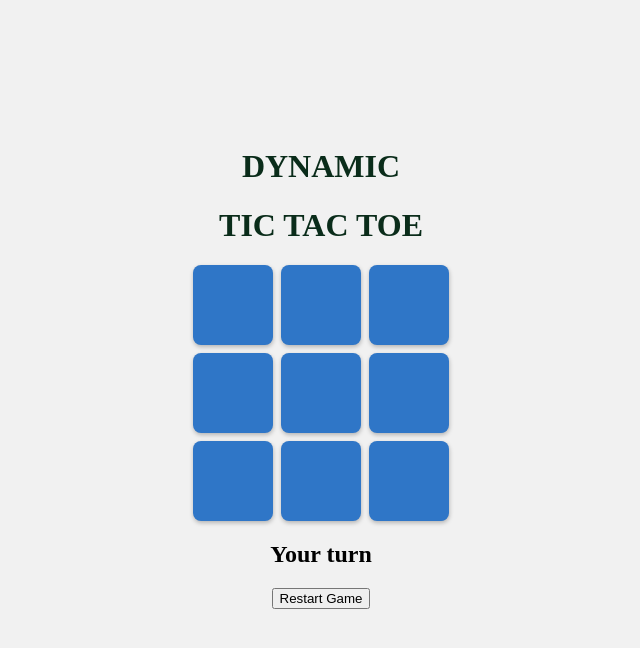
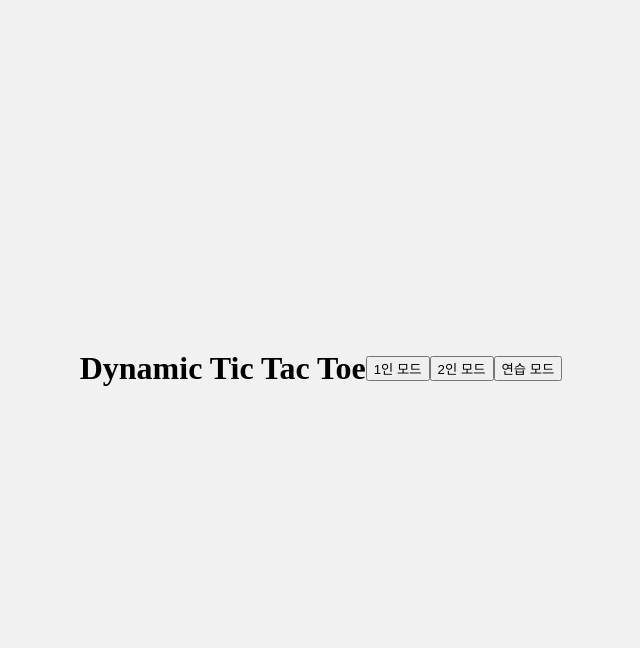
Before and after one commit to yesjuhee/dynamic-tic-tac-toe, a Django app: page /game/ in a window 1280 px wide. Shown: the top 648 px of the page, without its empty margins (319-959 px from the left). Run offline with Django 4.2, Linux system fonts and the light colour scheme.

Commit message:
feat: 라우팅 수정

```diff
--- a/game/static/js/game.js
+++ b/game/static/js/game.js
@@ -10,7 +10,7 @@ document.addEventListener("DOMContentLoaded", () => {
 
     const cellIndex = event.target.getAttribute("cellIndex");
 
-    fetch(`/game/user/${cellIndex}/`)
+    fetch(`/game/play/user/${cellIndex}/`)
       .then((response) => response.json())
       .then((data) => {
         updateGame(data);
@@ -18,7 +18,7 @@ document.addEventListener("DOMContentLoaded", () => {
         if (data.running && data.status_text !== "Invalid move!") {
           isUserTurn = false;
           setTimeout(() => {
-            fetch(`/game/computer`)
+            fetch(`/game/play/computer`)
               .then((response) => response.json())
               .then((data) => {
                 updateGame(data);
--- /dev/null
+++ b/game/templates/couple_mode.html
@@ -0,0 +1 @@
+<h1>Couple Mode</h1>
--- a/game/templates/index.html
+++ b/game/templates/index.html
@@ -8,20 +8,9 @@
     <link rel="stylesheet" href="{% static '/css/main.css' %}" />
   </head>
   <body>
-    <div class="wrapper">
-      <div class="head">
-        <h1>DYNAMIC</h1><h1> TIC TAC TOE</h1>
-      </div>
-      <div id="game_container">
-        <div id="game_board">
-          {% for cell in game_board %}
-          <div class="cell" cellIndex="{{ forloop.counter0 }}">{{ cell }}</div>
-          {% endfor %}
-        </div>
-        <h2 id="statusText">{{ status_text }}</h2>
-        <button id="restartBtn">Restart Game</button>
-      </div>
-    </div>
-    <script src="{% static 'js/game.js' %}"></script>
+    <h1>Dynamic Tic Tac Toe</h1>
+    <button onclick="location.href='{% url 'solo_mode' %}'">1인 모드</button>
+    <button onclick="location.href='{% url 'couple_mode' %}'">2인 모드</button>
+    <button onclick="location.href='{% url 'practice_mode' %}'">연습 모드</button>
   </body>
 </html>
--- /dev/null
+++ b/game/templates/practice_mode.html
@@ -0,0 +1 @@
+<h1>Practice Mode</h1>
--- a/game/urls.py
+++ b/game/urls.py
@@ -3,7 +3,13 @@ from django.urls import path
 from . import views
 
 urlpatterns = [
+    # 메인 화면
     path("", views.index, name="index"),
-    path("user/<int:cell_index>/", views.user, name="user"),
-    path("computer/", views.computer, name="computer"),
+    # 게임 모드
+    path("mode/solo", views.solo_mode, name="solo_mode"),  # 1인 모드
+    path("mode/couple", views.couple_mode, name="couple_mode"),  # 2인 모드
+    path("mode/practice", views.practice_mode, name="practice_mode"),  # 연습 모드
+    # 게임 엑션
+    path("play/user/<int:cell_index>/", views.user, name="user"),
+    path("play/computer/", views.computer, name="computer"),
 ]
--- a/game/views.py
+++ b/game/views.py
@@ -19,7 +19,24 @@ win_conditions = [
 ]
 
 
+# def index(request):
+#     global game_board, current_player, running
+#     game_board = [""] * 9
+#     current_player = "X"
+#     running = True
+#     status_text = "Your turn"
+#     return render(
+#         request,
+#         "index.html",
+#         {"game_board": game_board, "status_text": status_text, "running": running},
+#     )
+
+
 def index(request):
+    return render(request, "index.html")
+
+
+def solo_mode(request):
     global game_board, current_player, running
     game_board = [""] * 9
     current_player = "X"
@@ -27,8 +44,22 @@ def index(request):
     status_text = "Your turn"
     return render(
         request,
-        "index.html",
+        "solo_mode.html",
         {"game_board": game_board, "status_text": status_text, "running": running},
+    )
+
+
+def couple_mode(request):
+    return render(
+        request,
+        "couple_mode.html",
+    )
+
+
+def practice_mode(request):
+    return render(
+        request,
+        "practice_mode.html",
     )
 
 
```
Also changed, not shown: game/templates/solo_mode.html (added, +27 -0 lines).
